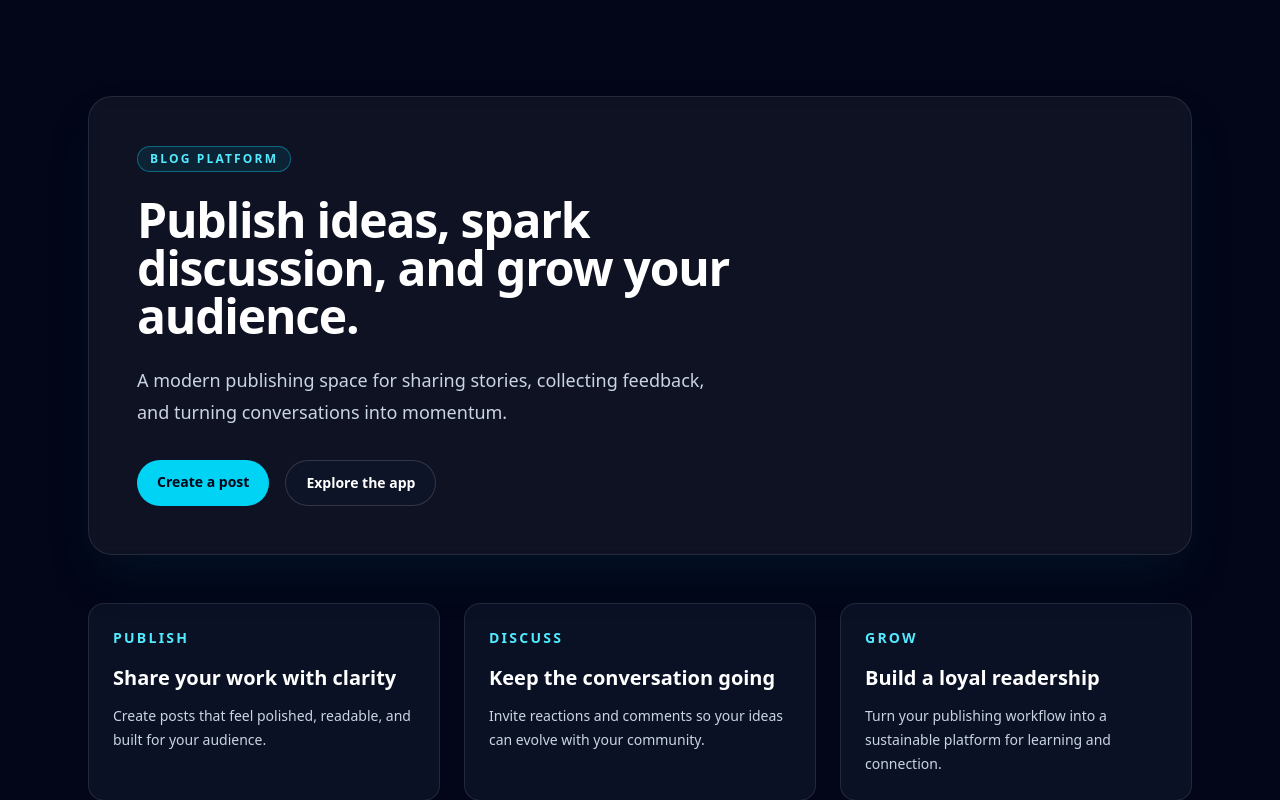
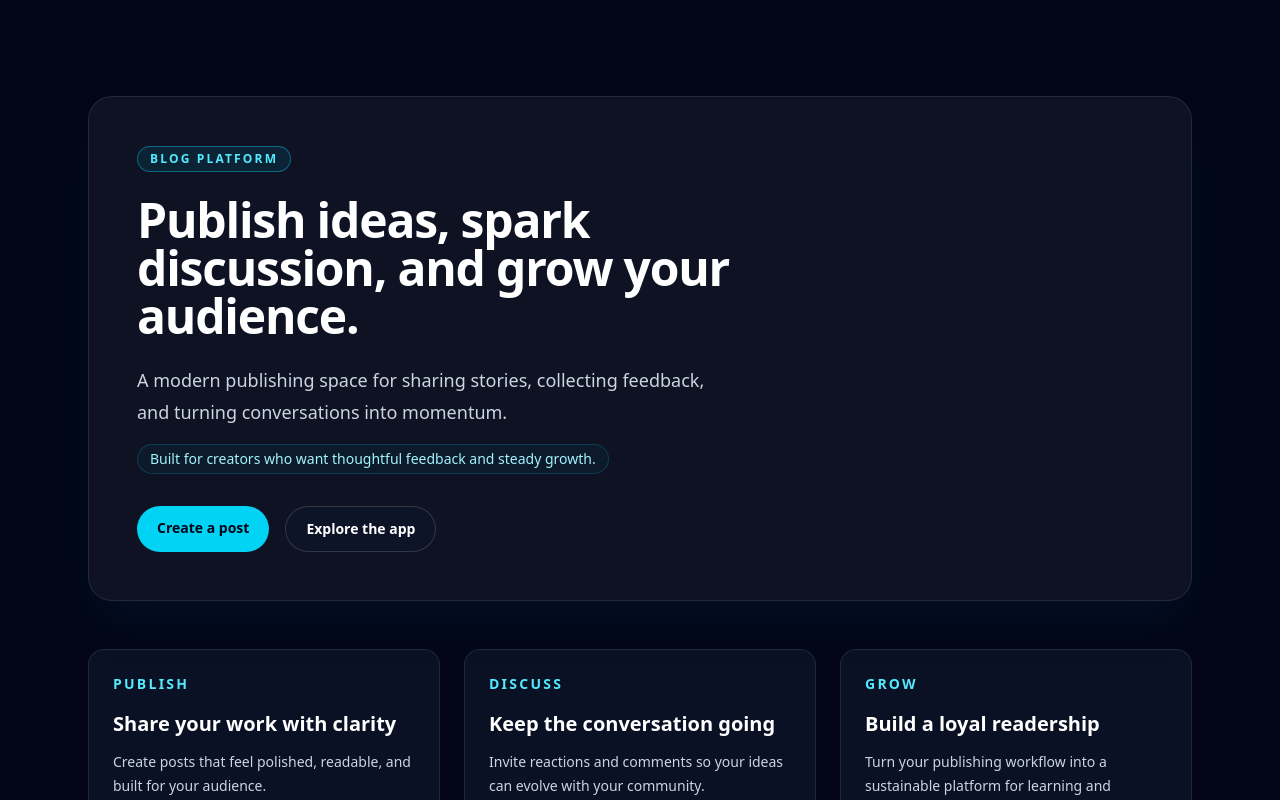
Before and after one commit to surafelbit/Blog-Platform, a Next.js app: page / in a window 1280 px wide. Shown: the top 800 px of the page. Built offline with nearby package versions, Linux system fonts and the light colour scheme.

Commit message:
Update homepage hero copy

```diff
--- a/app/page.tsx
+++ b/app/page.tsx
@@ -14,6 +14,10 @@ export default function Home() {
           <p className="mt-6 max-w-xl text-lg leading-8 text-slate-300">
             A modern publishing space for sharing stories, collecting feedback,
             and turning conversations into momentum.
+          </p>
+
+          <p className="mt-4 inline-flex rounded-full border border-cyan-400/20 bg-cyan-500/5 px-3 py-1 text-sm text-cyan-200">
+            Built for creators who want thoughtful feedback and steady growth.
           </p>
 
           <div className="mt-8 flex flex-wrap gap-4">
```
